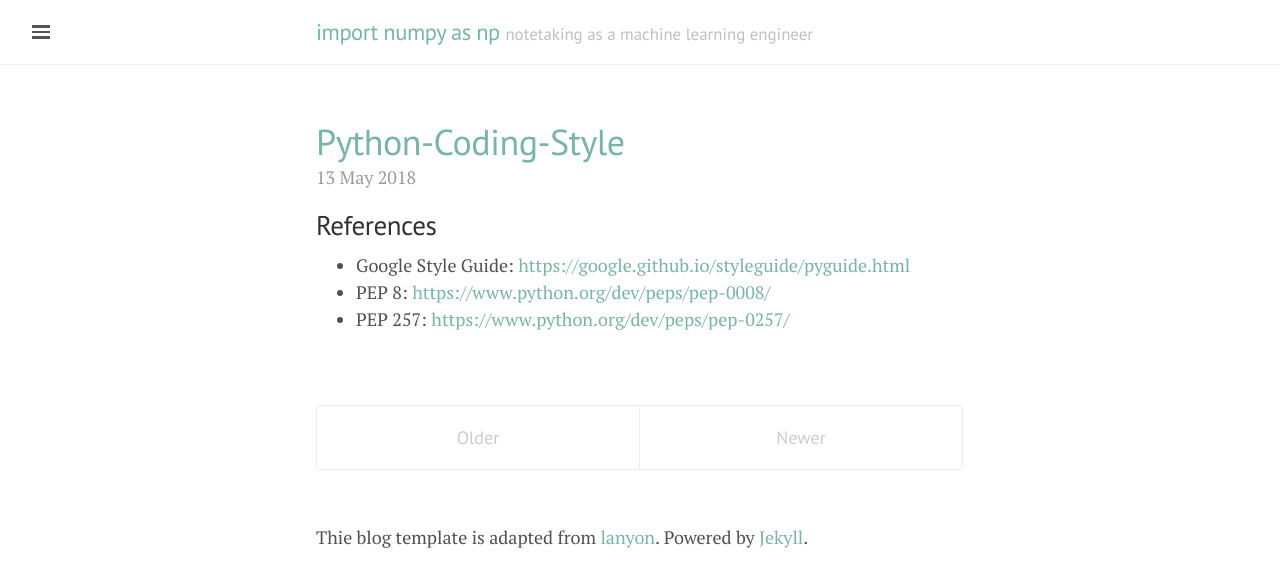
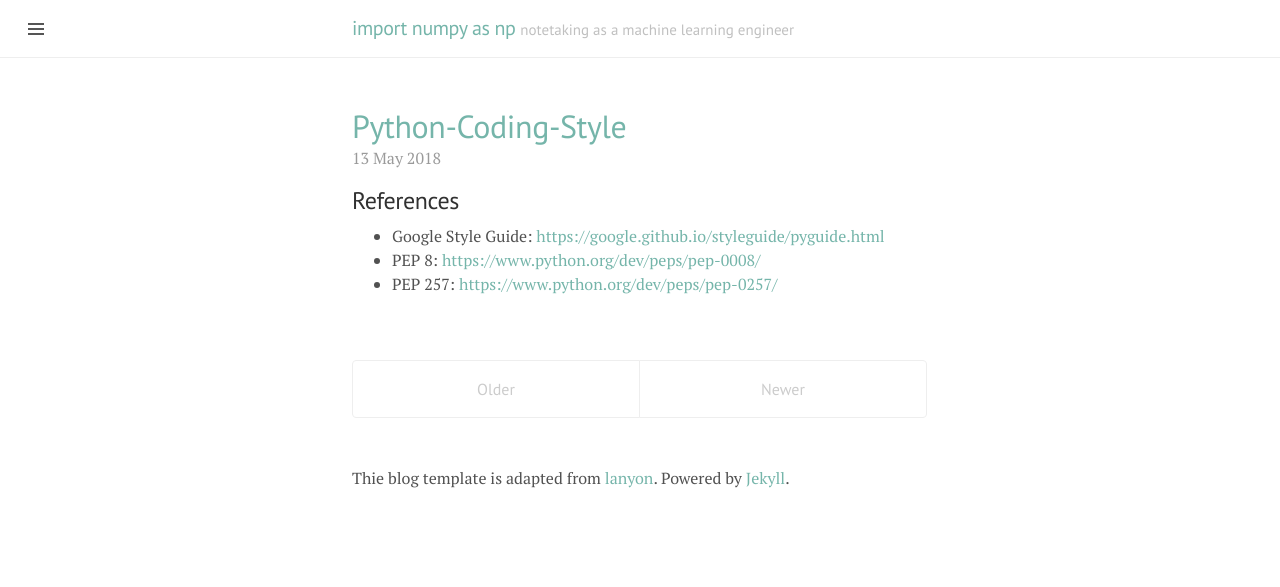
Before and after one commit to kertansul/kertansul.github.io, a Jekyll site: the page built from index.html, in a window 1280 px wide. Shown: the top 587 px of the page. Built offline with Jekyll 4.4.1, drawn with Linux system fonts in a browser that asks for light colours; the list of posts is cut into pages by our own code.

Commit message:
shrink text to 16

```diff
--- a/public/css/poole.css
+++ b/public/css/poole.css
@@ -52,9 +52,9 @@ html {
   font-size: 16px;
   line-height: 1.5;
 }
-@media (min-width: 38em) {
+@media (min-width: 30em) {
   html {
-    font-size: 18px;
+    font-size: 16px;
   }
 }
 
```
